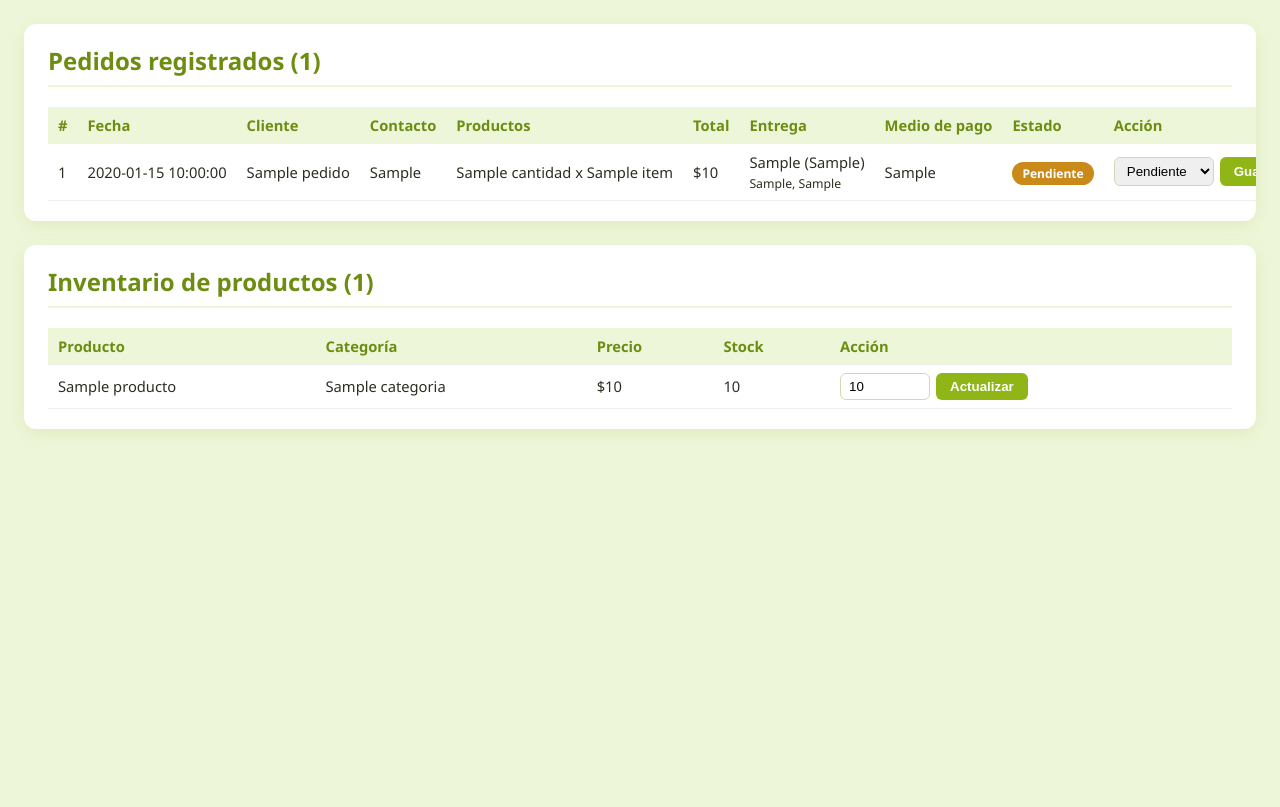
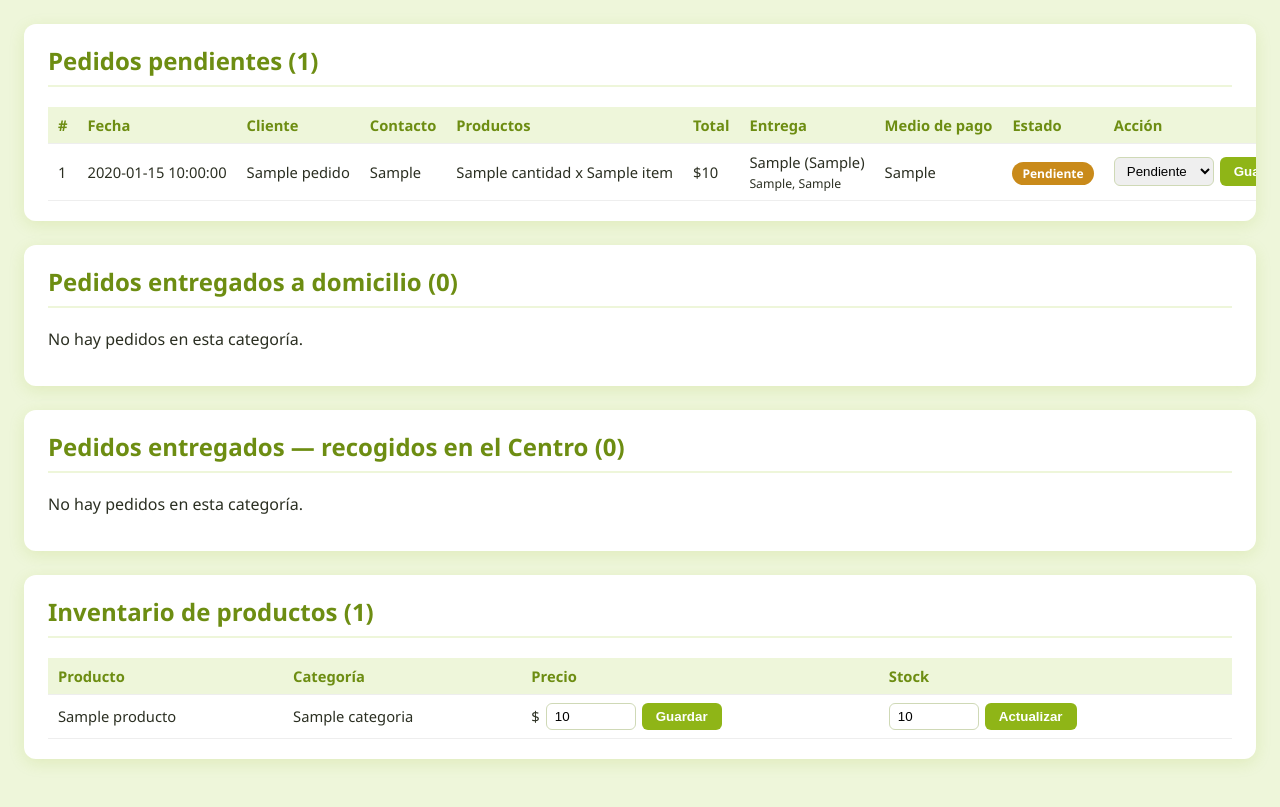
Before and after one commit to povedanna16-lab/chatbot-dahian, a Flask app: template templates/admin.html in a window 1280 px wide. Shown: the part 114-921 px from the top of the page. Before the commit the page ends 549 px from the top, so only its background shows below. Run offline with Flask 3, Linux system fonts and the light colour scheme; the template is opened without the code that fills it: most values are stand-ins (such as "Sample title", 1, 10 or a date in 2020).

Commit message:
Add files via upload

```diff
--- a/templates/admin.html
+++ b/templates/admin.html
@@ -82,15 +82,14 @@
     <p>Centro de Biotecnología Agropecuaria (SENA) · Pedidos e inventario en tiempo real</p>
 </header>
 
-<div class="panel">
-    <h2>Pedidos registrados ({{ pedidos|length }})</h2>
-    {% if pedidos %}
+{% macro tabla_pedidos(lista) %}
+    {% if lista %}
     <table>
         <tr>
             <th>#</th><th>Fecha</th><th>Cliente</th><th>Contacto</th>
             <th>Productos</th><th>Total</th><th>Entrega</th><th>Medio de pago</th><th>Estado</th><th>Acción</th>
         </tr>
-        {% for pedido in pedidos %}
+        {% for pedido in lista %}
         <tr>
             <td>{{ pedido.id }}</td>
             <td>{{ pedido.fecha }}</td>
@@ -122,21 +121,46 @@
         {% endfor %}
     </table>
     {% else %}
-    <p>Todavía no hay pedidos registrados.</p>
+    <p>No hay pedidos en esta categoría.</p>
     {% endif %}
+{% endmacro %}
+
+{% set pedidos_pendientes = pedidos | selectattr("estado", "equalto", "Pendiente") | list %}
+{% set pedidos_domicilio = pedidos | selectattr("estado", "equalto", "Entregado") | selectattr("tipo_entrega", "equalto", "Domicilio") | list %}
+{% set pedidos_recogido = pedidos | selectattr("estado", "equalto", "Entregado") | rejectattr("tipo_entrega", "equalto", "Domicilio") | list %}
+
+<div class="panel">
+    <h2>Pedidos pendientes ({{ pedidos_pendientes|length }})</h2>
+    {{ tabla_pedidos(pedidos_pendientes) }}
+</div>
+
+<div class="panel">
+    <h2>Pedidos entregados a domicilio ({{ pedidos_domicilio|length }})</h2>
+    {{ tabla_pedidos(pedidos_domicilio) }}
+</div>
+
+<div class="panel">
+    <h2>Pedidos entregados — recogidos en el Centro ({{ pedidos_recogido|length }})</h2>
+    {{ tabla_pedidos(pedidos_recogido) }}
 </div>
 
 <div class="panel">
     <h2>Inventario de productos ({{ productos|length }})</h2>
     <table>
-        <tr><th>Producto</th><th>Categoría</th><th>Precio</th><th>Stock</th><th>Acción</th></tr>
+        <tr><th>Producto</th><th>Categoría</th><th>Precio</th><th>Stock</th></tr>
         {% for p in productos %}
         <tr>
             <td>{{ p.nombre }}</td>
             <td>{{ p.categoria }}</td>
-            <td>${{ "{:,.0f}".format(p.precio).replace(",", ".") }}</td>
-            <td class="{{ 'agotado' if p.stock == 0 else '' }}">{{ p.stock }}</td>
             <td>
+                <form method="post" action="/admin/actualizar-precio" style="display:flex; gap:6px; align-items:center;">
+                    <input type="hidden" name="producto_id" value="{{ p.id }}">
+                    <span>$</span>
+                    <input type="number" name="nuevo_precio" min="0" value="{{ p.precio }}">
+                    <button type="submit">Guardar</button>
+                </form>
+            </td>
+            <td class="{{ 'agotado' if p.stock == 0 else '' }}">
                 <form method="post" action="/admin/actualizar-stock" style="display:flex; gap:6px;">
                     <input type="hidden" name="producto_id" value="{{ p.id }}">
                     <input type="number" name="nuevo_stock" min="0" value="{{ p.stock }}">
```
